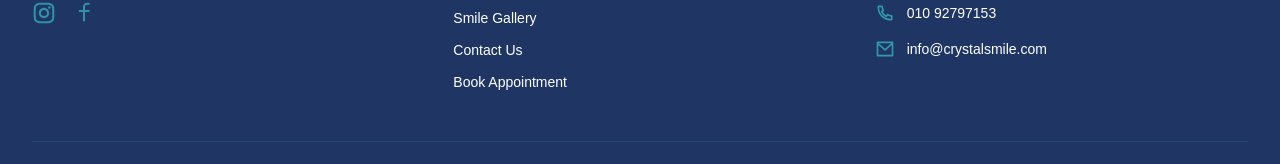
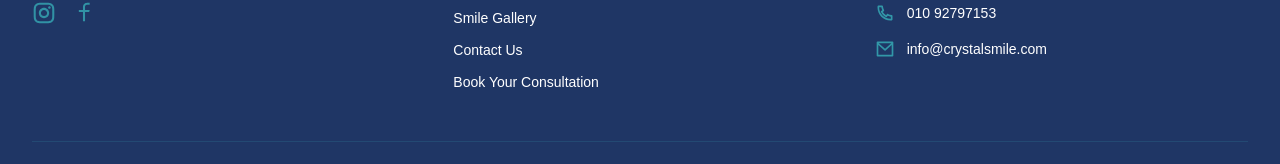
Before and after one commit to salmaa100/crystal-smile-dental, a Next.js app: page / in a window 1280 px wide. Shown: the part 3724-3888 px from the top of the page. Built offline with nearby package versions, Linux system fonts and the light colour scheme.

Commit message:
Change appointment link to consultation in Footer
Updated the link text and href for booking a consultation instead of an appointment.

```diff
--- a/src/app/components/Footer.tsx
+++ b/src/app/components/Footer.tsx
@@ -7,8 +7,6 @@ import { RiMapPin2Line, RiPhoneLine, RiMailLine, RiInstagramLine, RiFacebookLine
 export default function Footer() {
   const currentYear = new Date().getFullYear();
 
-  // Pulse animation variants:
-  // We use scale and opacity to create a gentle "breathing" effect
   const pulseVariants = {
     initial: { scale: 1, opacity: 1 },
     animate: {
@@ -89,12 +87,12 @@ export default function Footer() {
               </li>
               <li>
                 <a
-                  href="https://wa.me/201092797153?text=Hello%20Crystal%20Smile%20Dental%2C%20I%20would%20like%20to%20book%20an%20appointment."
+                  href="https://wa.me/201092797153?text=Hello%20Crystal%20Smile%20Dental%2C%20I%20would%20like%20to%20book%20a%20consultation."
                   target="_blank"
                   rel="noopener noreferrer"
                   className="font-ui text-sm text-white hover:text-brand-teal transition-colors"
                 >
-                  Book Appointment
+                  Book Your Consultation
                 </a>
               </li>
             </ul>
```
